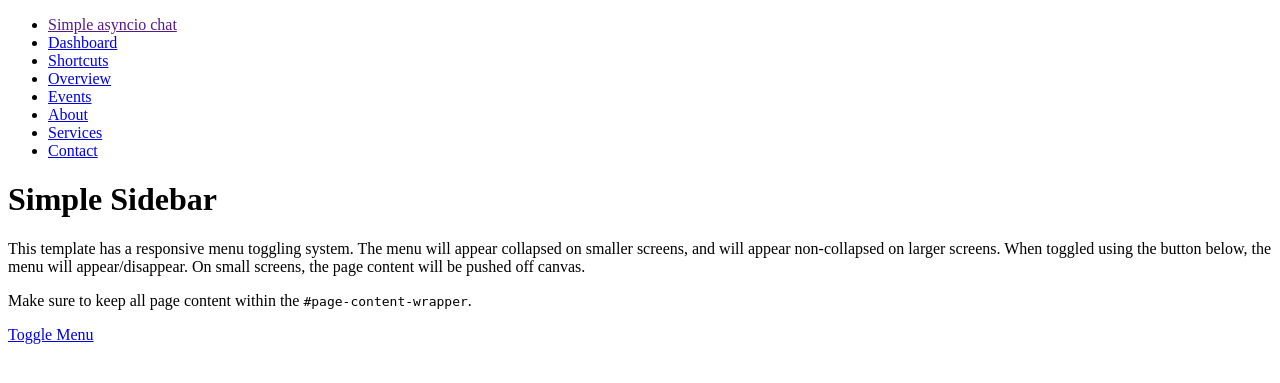
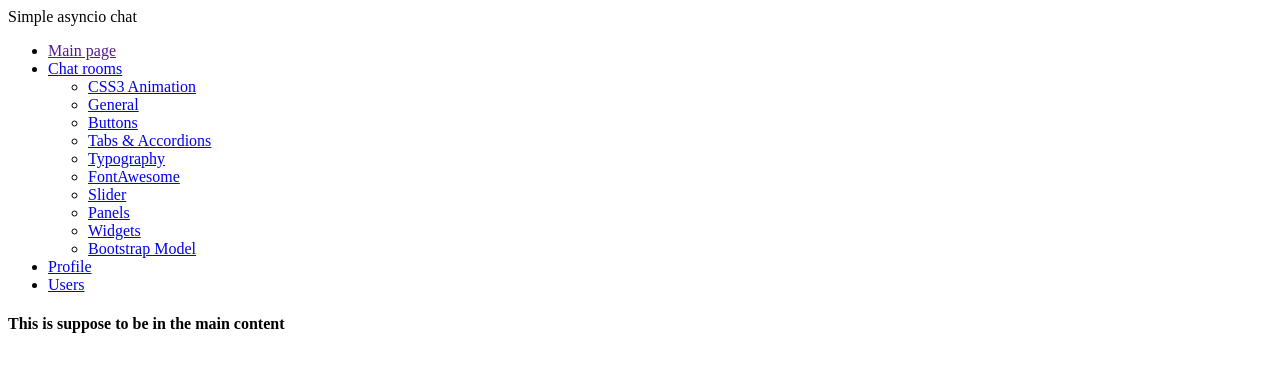
Before and after one commit to samael500/aiochat, a Python web app: template aiochat/templates/base.html in a window 1280 px wide. Shown: the top 383 px of the page. Run offline with Jinja, Linux system fonts and the light colour scheme; the template is opened without the code that fills it, so the values that code supplies are empty; some libraries are stand-ins or nearby versions.

Commit message:
:repeat: new styles use

```diff
--- a/aiochat/templates/base.html
+++ b/aiochat/templates/base.html
@@ -9,71 +9,63 @@
     <meta name="author" content="">
     <title>{% block title %}Simple asyncio chat{% endblock %}</title>
 
-    <link href="{{ app.router.static.url(filename='bootstrap.min.css') }}" rel="stylesheet">
-    <link href="{{ app.router.static.url(filename='simple-sidebar.css') }}" rel="stylesheet">
+    <link href="{{ app.router.static.url(filename='bootstrap/css/bootstrap.min.css') }}" rel="stylesheet">
+    <link href="{{ app.router.static.url(filename='font-awesome/css/font-awesome.min.css') }}" rel="stylesheet">
+    <link href="{{ app.router.static.url(filename='sidebar.css') }}" rel="stylesheet">
 </head>
 
 <body>
-    <div id="wrapper" class="toggled">
-        <!-- Sidebar -->
-        <div id="sidebar-wrapper">
-            <ul class="sidebar-nav">
-                {% block sidebar %}
-                    <li class="sidebar-brand">
+
+<div class="nav-side-menu">
+    <div class="brand">{{ self.title() }}</div>
+    <i class="fa fa-bars fa-2x toggle-btn" data-toggle="collapse" data-target="#menu-content"></i>
+    <div class="menu-list">
+        <ul id="menu-content" class="menu-content collapse out">
+            <li>
                 <a href="{{ app.router['index'].url_for() }}">
-                            Simple asyncio chat
+                    <i class="fa fa-home fa-lg"></i> Main page
+                </a>
+            </li>
+            <li data-toggle="collapse" data-target="#rooms" class="collapsed active">
+                <a href="#"><i class="fa fa-weixin fa-lg"></i> Chat rooms <span class="arrow"></span></a>
+            </li>
+            <ul class="sub-menu collapse" id="rooms">
+                <li class="active"><a href="#">CSS3 Animation</a></li>
+                <li><a href="#">General</a></li>
+                <li><a href="#">Buttons</a></li>
+                <li><a href="#">Tabs &amp; Accordions</a></li>
+                <li><a href="#">Typography</a></li>
+                <li><a href="#">FontAwesome</a></li>
+                <li><a href="#">Slider</a></li>
+                <li><a href="#">Panels</a></li>
+                <li><a href="#">Widgets</a></li>
+                <li><a href="#">Bootstrap Model</a></li>
+            </ul>
+            <li>
+                <a href="#">
+                    <i class="fa fa-user fa-lg"></i> Profile
                 </a>
             </li>
             <li>
-                        <a href="#">Dashboard</a>
+                <a href="#">
+                    <i class="fa fa-users fa-lg"></i> Users
+                </a>
             </li>
-                    <li>
-                        <a href="#">Shortcuts</a>
-                    </li>
-                    <li>
-                        <a href="#">Overview</a>
-                    </li>
-                    <li>
-                        <a href="#">Events</a>
-                    </li>
-                    <li>
-                        <a href="#">About</a>
-                    </li>
-                    <li>
-                        <a href="#">Services</a>
-                    </li>
-                    <li>
-                        <a href="#">Contact</a>
-                    </li>
-                {% endblock %}
         </ul>
     </div>
+</div>
 
-        <div id="page-content-wrapper">
+<div class="container" id="main">
+    <div class="row">
+        <div class="col-md-12">
             {% block content %}
-                <div class="container-fluid">
-                    <div class="row">
-                        <div class="col-lg-12">
-                            <h1>Simple Sidebar</h1>
-                            <p>This template has a responsive menu toggling system. The menu will appear collapsed on smaller screens, and will appear non-collapsed on larger screens. When toggled using the button below, the menu will appear/disappear. On small screens, the page content will be pushed off canvas.</p>
-                            <p>Make sure to keep all page content within the <code>#page-content-wrapper</code>.</p>
-                            <a href="#menu-toggle" class="btn btn-default" id="menu-toggle">Toggle Menu</a>
+                <h4>This is suppose to be in the main content</h4>
+            {% endblock %}
         </div>
     </div>
 </div>
-            {% endblock %}
-        </div>
-
-    </div>
 
     <script src="{{ app.router.static.url(filename='jquery-3.2.0.min.js') }}"></script>
-    <script src="{{ app.router.static.url(filename='bootstrap.min.js') }}"></script>
-    <script>
-    $("#menu-toggle").click(function(e) {
-        e.preventDefault();
-        $("#wrapper").toggleClass("toggled");
-    });
-    </script>
-
+    <script src="{{ app.router.static.url(filename='bootstrap/js/bootstrap.min.js') }}"></script>
 </body>
 </html>
```
Also changed, not shown: 1 other file. Lines whose indentation alone changed are shown as unchanged.
